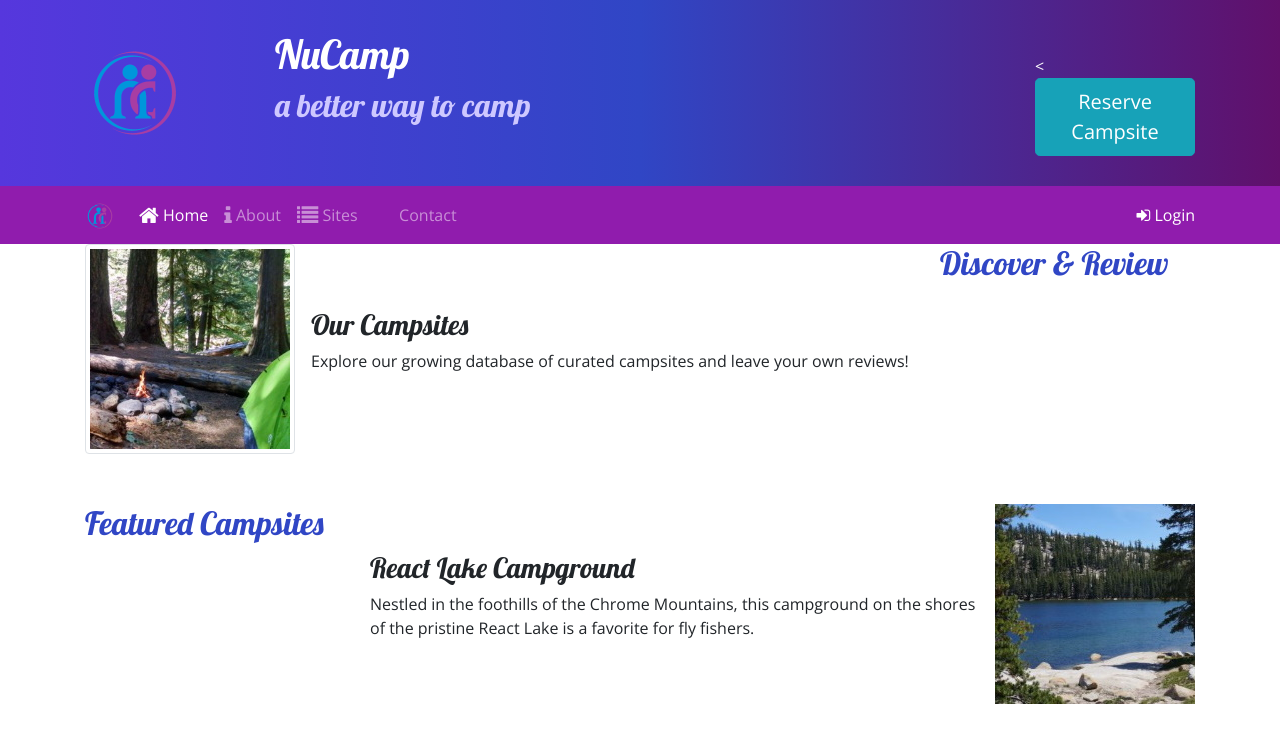
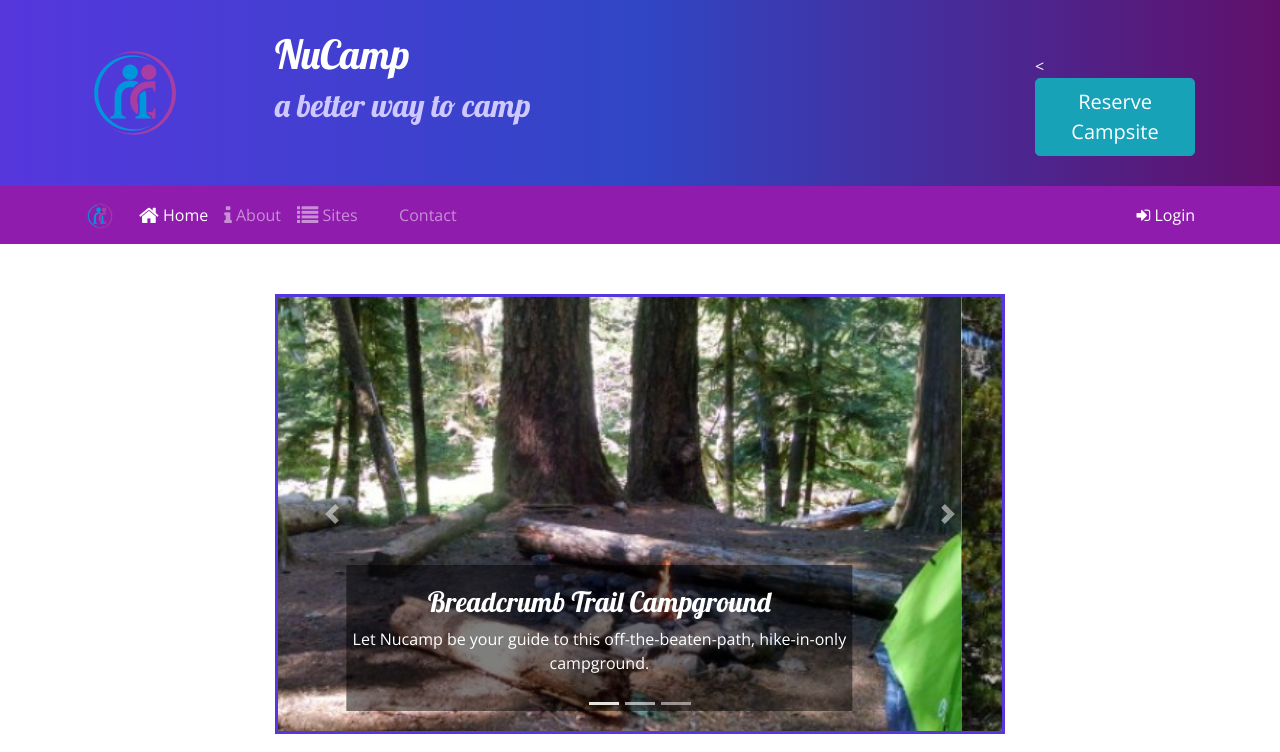
Before and after one commit to david-ricketts/git-test1, a website: page index.html in a window 1280 px wide. Shown: the top 752 px of the page. Drawn offline with nearby package versions, Linux system fonts and the light colour scheme.

Commit message:
Carousel

```diff
--- a/css/styles.css
+++ b/css/styles.css
@@ -40,3 +40,11 @@
     border-top: none;
     padding: 10px;
 }
+
+.carousel-caption {
+    background-color: rgba(0, 0, 0, 0.5);
+}
+
+.carousel {
+    border: solid #5637DD;
+}
--- a/index.html
+++ b/index.html
@@ -97,9 +97,51 @@
     </div>
 
     <div class="container">
-        <div class="row">
+        <div class="row row-content">
+            <div class="col-md-8 mx-auto">
+                <div id="homeCarousel" class="carousel slide" data-ride="carousel">
+                    <ol class="carousel-indicators">
+                        <li data-target="#homeCarousel" data-slide-to="0" class="active"></li>
+                        <li data-target="#homeCarousel" data-slide-to="1"></li>
+                        <li data-target="#homeCarousel" data-slide-to="2"></li>
+                    </ol>
+                    <div class="carousel-inner">
+                        <div class="carousel-item active">
+                            <img class="d-block w-100" src="img/breadcrumb-trail.jpg" alt="Breadcrumb Trail Campground" />
+                            <div class="carousel-caption">
+                                <h3>Breadcrumb Trail Campground</h3>
+                                <p class="d-none d-sm-block">Let Nucamp be your guide to this off-the-beaten-path, hike-in-only campground.</p>
+                            </div>
+                        </div>
+                        <div class="carousel-item">
+                            <img class="d-block w-100" src="img/react-lake.jpg" alt="React Lake Campground" />
+                            <div class="carousel-caption">
+                                <h3>React Lake Campground</h3>
+                                <p class="d-none d-sm-block">Nestled in the foothills of the Chrome Mountains, this campground on the shores of the pristine React Lake is a favorite for fly fishers.</p>
+                            </div>
+                        </div>
+                        <div class="carousel-item">
+                            <img class="d-block w-100" src="img/chrome-river.jpg" alt="Chrome River Campground" />
+                            <div class="carousel-caption">
+                                <h3>Chrome River Campground</h3>
+                                <p class="d-none d-sm-block">Spend a few sunny days and starry nights beneath a canopy of old-growth firs at this enchanting spot by the Chrome River.</p>
+                            </div>
+                        </div>
+                    </div>
+                    <a class="carousel-control-prev" href="#homeCarousel" role="button" data-slide="prev">
+                        <span class="carousel-control-prev-icon"></span>
+                        <span class="sr-only">Previous</span>
+                    </a>
+                    <a class="carousel-control-next" href="#homeCarousel" role="button" data-slide="next">
+                        <span class="carousel-control-next-icon"></span>
+                        <span class="sr-only">Next</span>
+                    </a>
+                </div>
+            </div>
+        </div>
+        <div class="row row-content align-items-center">
             <div class="col-sm-4 order-sm-last col-md-3">
-                <h2>Discover & Review</h2>
+                <h2 class="text-sm-right">Discover & Review</h2>
             </div>
             <div class="col">
                 <div class="media">
```
